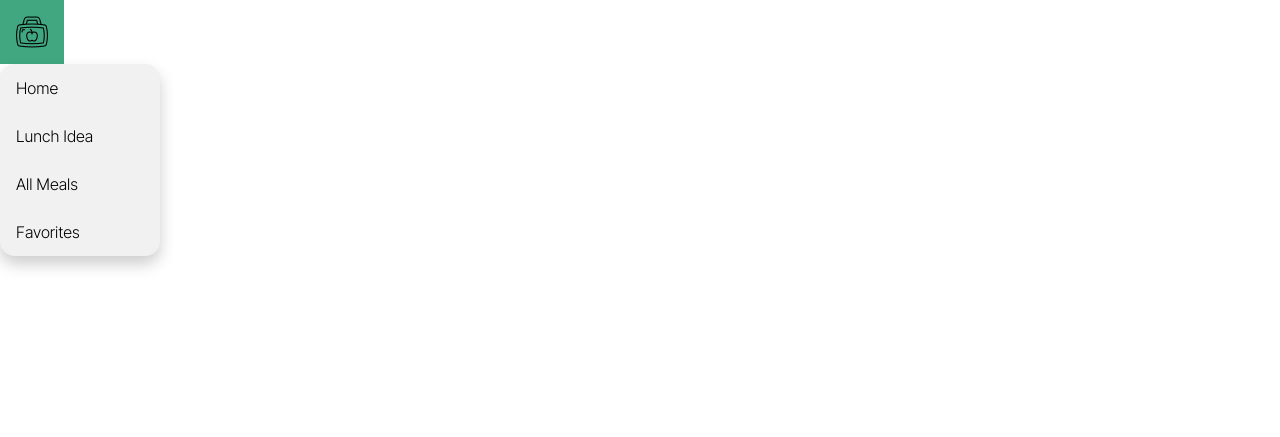
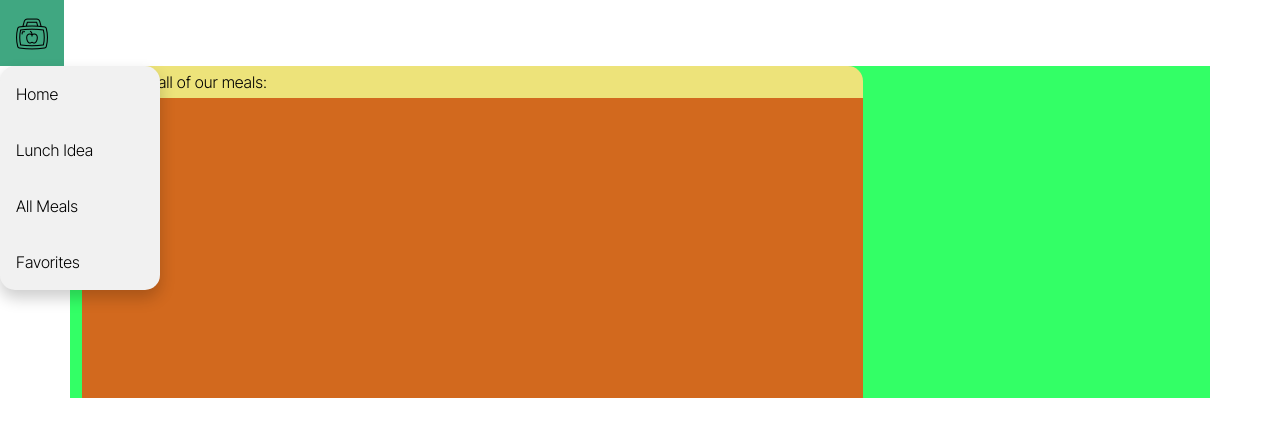
Before and after one commit to MegStClair/LunchBoxy, a Flask app: page /view-all in a window 1280 px wide. Shown: the top 437 px of the page. Run offline with Flask 2, Linux system fonts and the light colour scheme; data that the repository does not hold is empty; some libraries are stand-ins or nearby versions.

```diff
--- a/static/css/site.css
+++ b/static/css/site.css
@@ -35,3 +35,13 @@
   .dropdown:hover .dropdown-content {display: block;}
 
   .dropdown:hover .dropbtn {background-color: #40a781;}
+
+
+  #header {
+    height: 40px;
+    background: #FF6633;
+    border-radius: 10px;
+    border: 1px solid #eb521f;
+    margin: 5px;
+    text-align: center;
+}
--- a/static/css/view-all.css
+++ b/static/css/view-all.css
@@ -1,5 +1,71 @@
+body {
+  /* background-image: url("img/scattered-food.jpg");
+  background-size: cover;
+  background-repeat: no-repeat;
+  background-position: center center; */
+  font-family: 'Inter Tight', sans-serif;
+  color: #000;
+  line-height: 2;
+  -webkit-font-smoothing: antialiased;
+}
+
+.grid {
+  display: grid;
+  grid-auto-flow: column;
+  grid-auto-rows: 1fr;
+  grid-template-columns: 1fr 1fr 1fr;
+  grid-template-rows: 1fr 1fr 1fr;
+  gap: 5px 5px;
+  background-color:chocolate;
+  max-width: 100%;
+  height: 300px;
+}
+
 .meal {
-    display: grid;
-    grid-template-columns: 10rem 10rem 10rem;
-    grid-gap: 1rem;
-  }
+  background-color: aquamarine;
+  /* text-align: center; */
+}
+
+
+h2 {
+  font-family: 'Inter Tight', sans-serif;
+  font-weight: 600;
+  font-size: 20px;
+  color: black;
+  text-align: center;
+}
+
+.details {
+  background-color: blueviolet;
+  font-weight: 400;
+  font-size: 12px;
+  color: rgb(26, 26, 26);
+}
+
+#fav-button {
+  border-radius: 15px;
+  font-family: 'Inter Tight', sans-serif;
+  color: #ffffff;
+  font-size: 12px;
+  background: #ff7f11;
+  padding: 10px 25px 10px 25px;
+  width: 200px;
+  border: solid #ffffff 2px;
+  text-decoration: none;
+}
+
+#fav-button:hover {
+  background: #fe8e2d;
+  text-decoration: none;
+}
+
+.container {
+  background-color: #33FF66;
+}
+
+#all-container {
+  background-color: rgb(237, 227, 122);
+  border-radius: 15px;
+  text-align: left;
+  max-width: 70%;
+}
--- a/static/js/view-all.jsx
+++ b/static/js/view-all.jsx
@@ -91,7 +91,7 @@ function MealContainer() {
 
     for (const currentMeal of meals) {
         favoriteMeals.push(
-            <div className="container">
+            <div className="meal-card">
             <ShowMealComponent
                 recipeId={currentMeal.recipe_id}
                 title={currentMeal.title}
@@ -106,11 +106,17 @@ function MealContainer() {
 
             <br/><br/>
             </div>
+
         );
     }
 
     return (
-        <div className="grid">{favoriteMeals}</div>
+        <div className="container">
+            <div id="all-container">
+            <div id="top" className="row-md-12">Check out all of our meals:</div>
+            <div className="grid">{favoriteMeals}</div>
+            </div>
+        </div>
     );
 
     }
--- a/templates/lunch-idea.html
+++ b/templates/lunch-idea.html
@@ -9,10 +9,11 @@ integrity="sha384-+0n0xVW2eSR5OomGNYDnhzAbDsOXxcvSN1TPprVMTNDbiYZCxYbOOl7+AMvyTG
 <link rel="stylesheet" href="/static/css/lunch-idea.css" />
 </head>
 
-<button><a href="/lunch-idea">New Idea</button></a>
+<div id="header"><button><a href="/lunch-idea">New Idea</button></a></div>
+<div id="container" class="container d-flex justify-content-center align-items-center">
+</div>
 
 
-<div id="container" class="container d-flex justify-content-center align-items-center"></div>
 {% endblock %}
 
 {% block js %}
```
Also changed, not shown: static/css/lunch-idea.css (+42 -2 lines), static/js/lunch-idea.jsx (+10 -10 lines).
